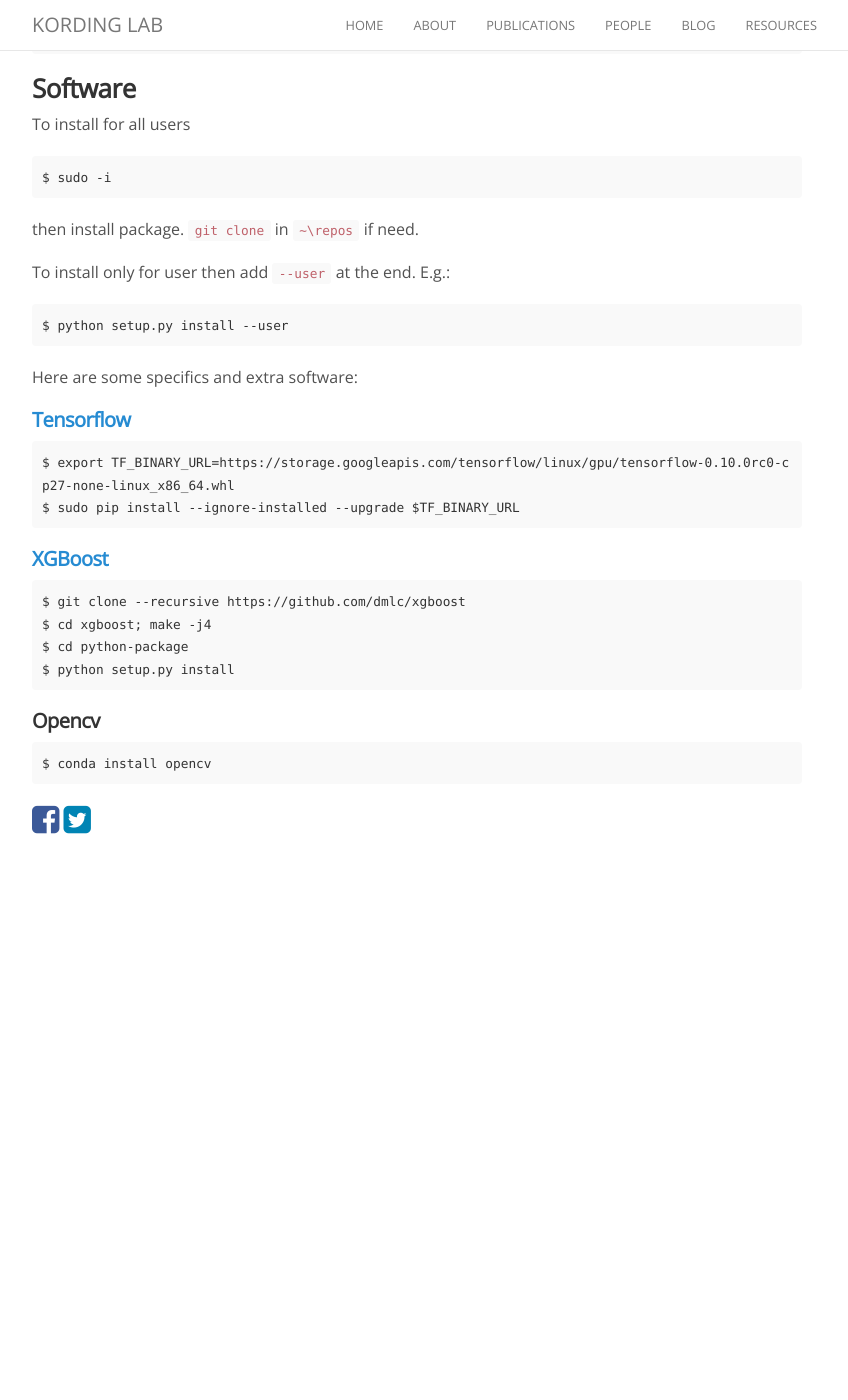
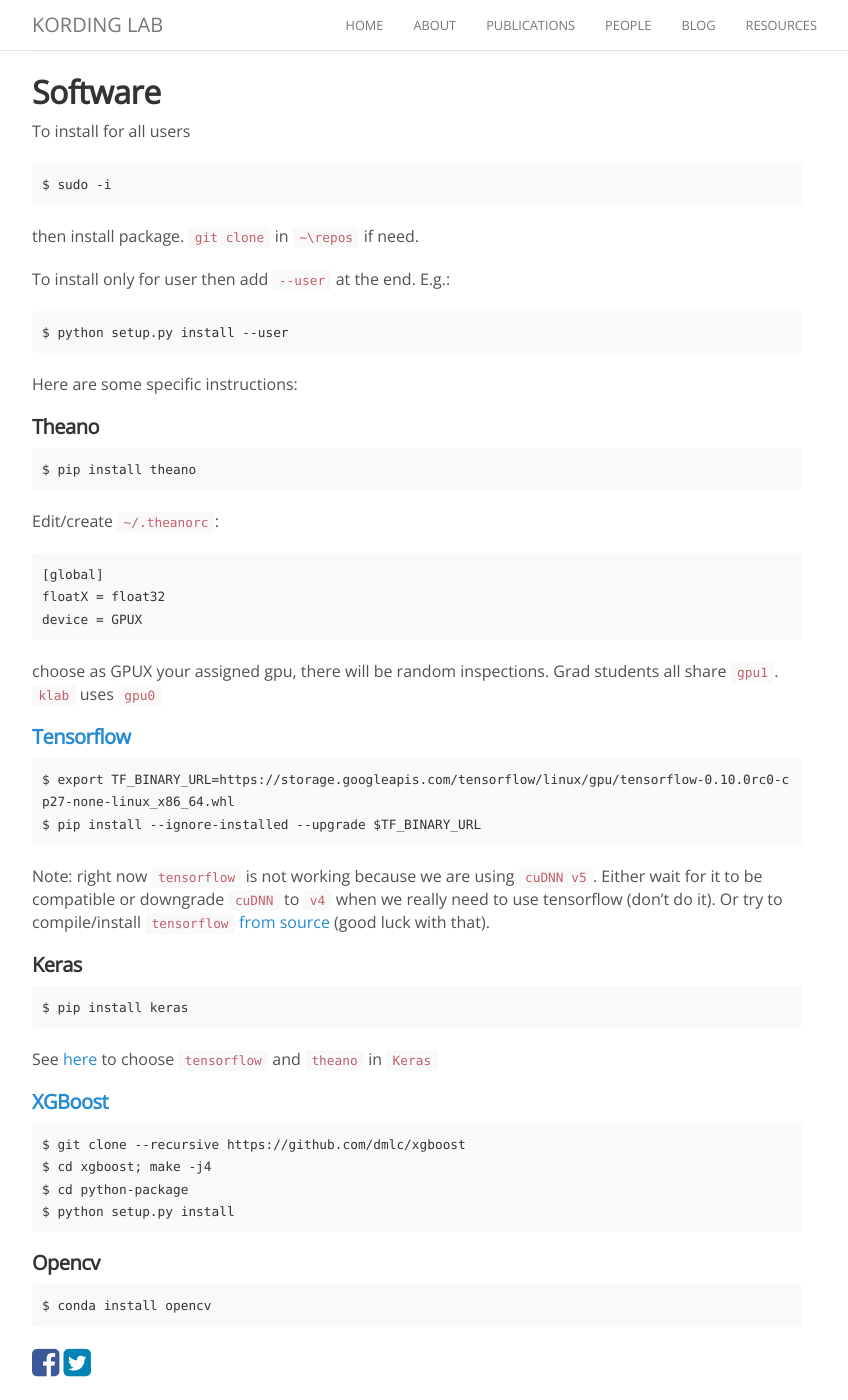
Before and after one commit to KordingLab/KordingLab.github.io, a Jekyll site: the page built from _posts/2016-08-17-quadcorn-software.md, in a window 1280 px wide and 1400 px high, scrolled down 1706 px. Shown: the whole window, without its empty margins (223-1071 px from the left). Built offline with Jekyll 4.4.1, drawn with Linux system fonts in a browser that asks for light colours; nearby versions of some CDN libraries; comment, search, counter and statistics services are not loaded; before the commit the page ends 2563 px from its top, so only the background shows below that.

Commit message:
instructions for .theanorc

````diff
--- a/_posts/2016-08-17-quadcorn-software.md
+++ b/_posts/2016-08-17-quadcorn-software.md
@@ -79,7 +79,7 @@
 $ sudo chmod a+r /usr/local/cuda/lib64/libcudnn*
 ```
 
-### Software
+## Software
 
 To install for all users
 
@@ -95,15 +95,40 @@
 $ python setup.py install --user
 ```
 
-Here are some specifics and extra software:
+Here are some specific instructions:
 
+
+
+##### Theano
+
+```
+$ pip install theano
+```
+
+Edit/create `~/.theanorc`:
+```
+[global]
+floatX = float32
+device = GPUX
+```
+choose as GPUX your assigned gpu, there will be random inspections. Grad students all share `gpu1`. `klab` uses `gpu0`
 
 ##### [Tensorflow](https://www.tensorflow.org/versions/r0.10/get_started/os_setup.html#using-pip)
 
 ```
 $ export TF_BINARY_URL=https://storage.googleapis.com/tensorflow/linux/gpu/tensorflow-0.10.0rc0-cp27-none-linux_x86_64.whl
-$ sudo pip install --ignore-installed --upgrade $TF_BINARY_URL
+$ pip install --ignore-installed --upgrade $TF_BINARY_URL
 ```
+Note: right now `tensorflow` is not working because we are using `cuDNN v5`. Either wait for it to be compatible or downgrade `cuDNN` to `v4` when we really need to use tensorflow (don't do it). Or try to compile/install `tensorflow` [from source](https://www.tensorflow.org/versions/r0.10/get_started/os_setup.html#installing-from-sources) (good luck with that).
+
+##### Keras
+
+```
+$ pip install keras
+```
+
+See [here](https://keras.io/backend/) to choose `tensorflow` and `theano` in `Keras`
+
 
 ##### [XGBoost](https://xgboost.readthedocs.io/en/latest/build.html#building-on-ubuntu-debian)
 
````
